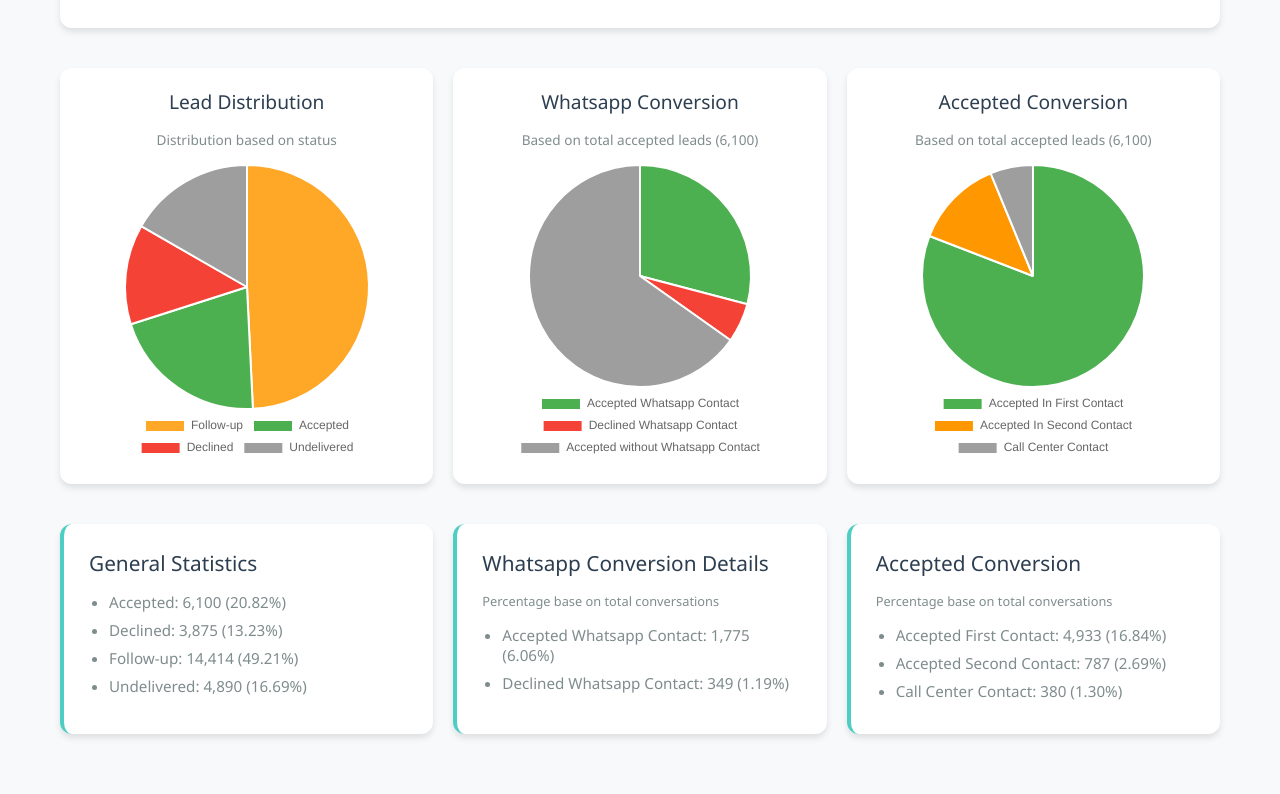
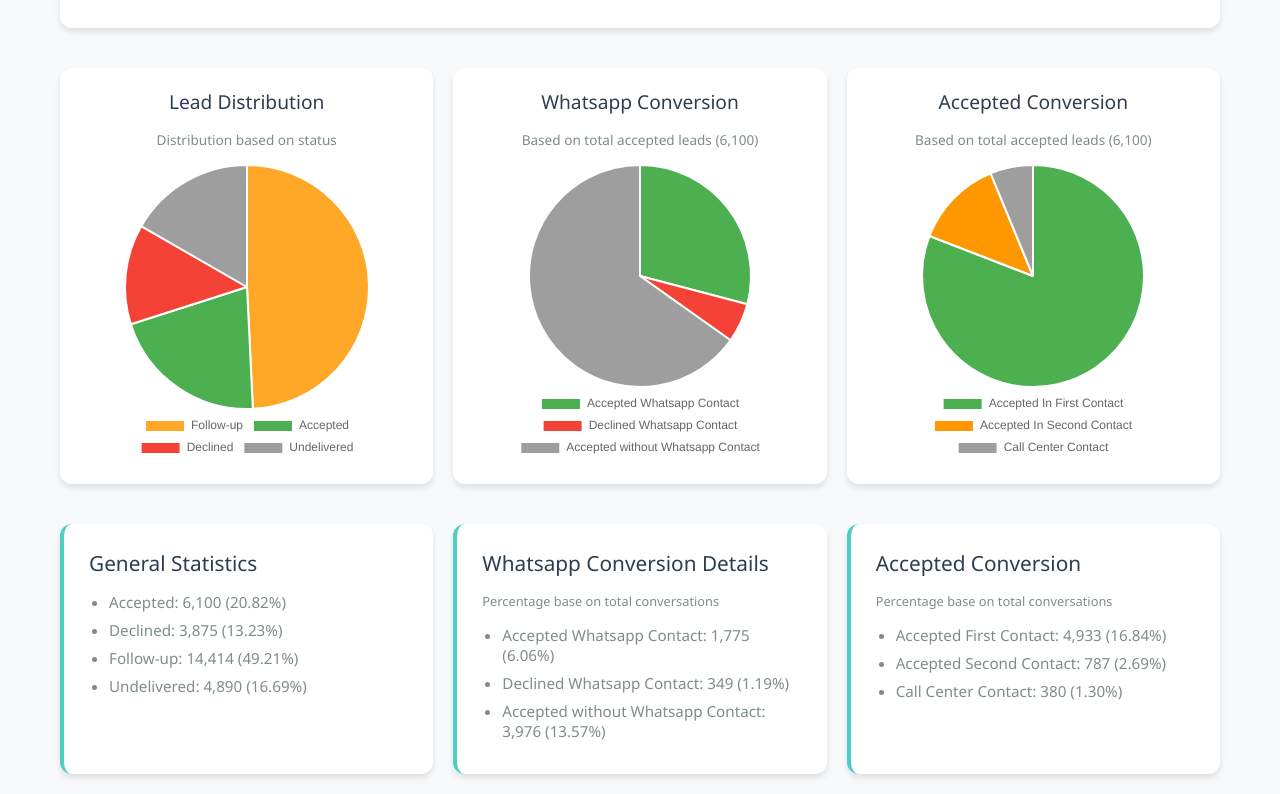
Before and after one commit to rmonteroh/honda-analytics, a React (Create React App) app in the folder honda-dashboard/: page / in a window 1280 px wide. Shown: the part 254-1048 px from the top of the page. Before the commit the page ends 1008 px from the top, so only its background shows below. Built offline with nearby package versions, Linux system fonts and the light colour scheme.

Commit message:
Add metric for 'Accepted without Whatsapp Contact' to Dashboard component; enhance conversion analytics for better data insights.

```diff
--- a/honda-dashboard/src/components/Dashboard.tsx
+++ b/honda-dashboard/src/components/Dashboard.tsx
@@ -380,6 +380,11 @@ const Dashboard: React.FC = () => {
               {data.conversion.acceptedOutBusinessHours.total.toLocaleString()}{" "}
               ({data.conversion.acceptedOutBusinessHours.percentage}%)
             </li>
+            <li>
+              Accepted without Whatsapp Contact:{" "}
+              {(data.general.accepted.total - data.conversion.sentToDealerWhatsapp.total - data.conversion.acceptedOutBusinessHours.total).toLocaleString()} (
+              {(((data.general.accepted.total - data.conversion.sentToDealerWhatsapp.total - data.conversion.acceptedOutBusinessHours.total) / data.totalHondaConversations) * 100).toFixed(2)}%)
+            </li>
           </ul>
         </div>
 
```
